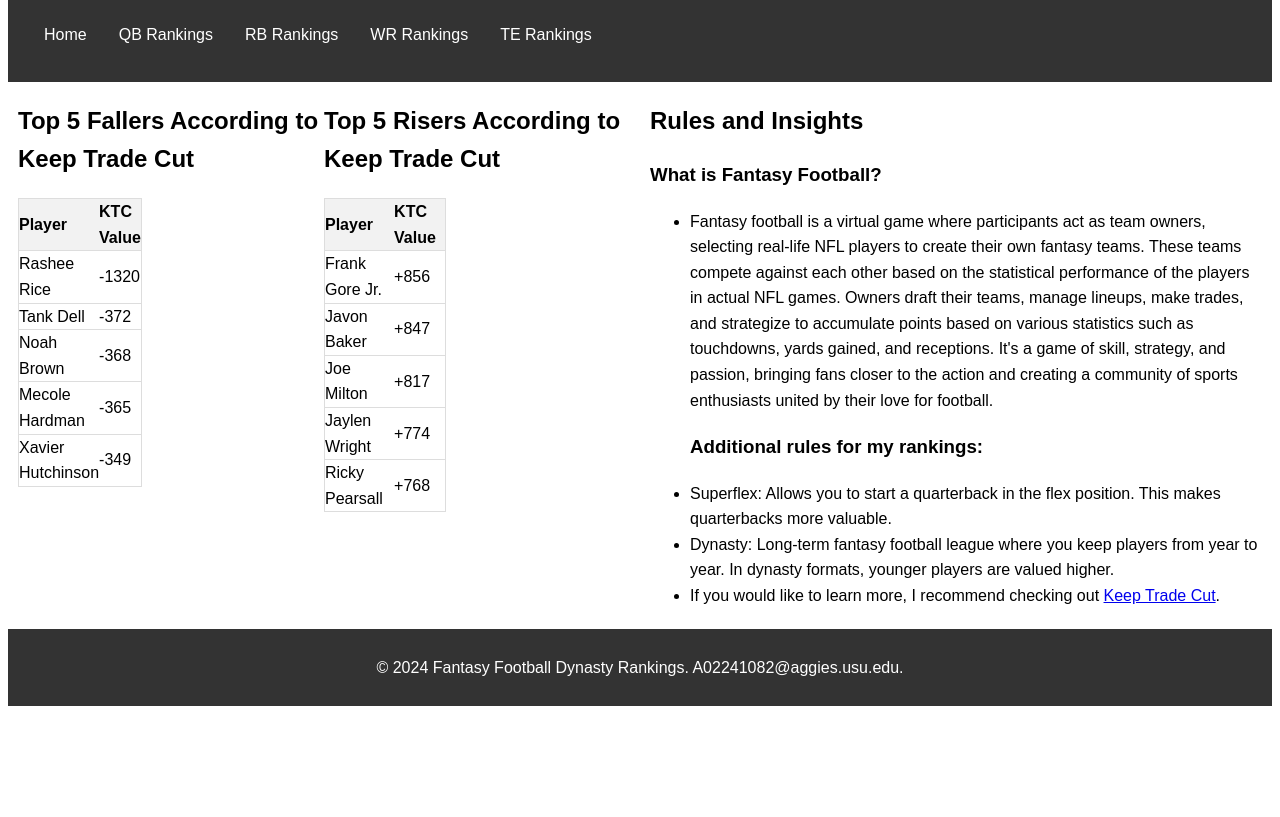
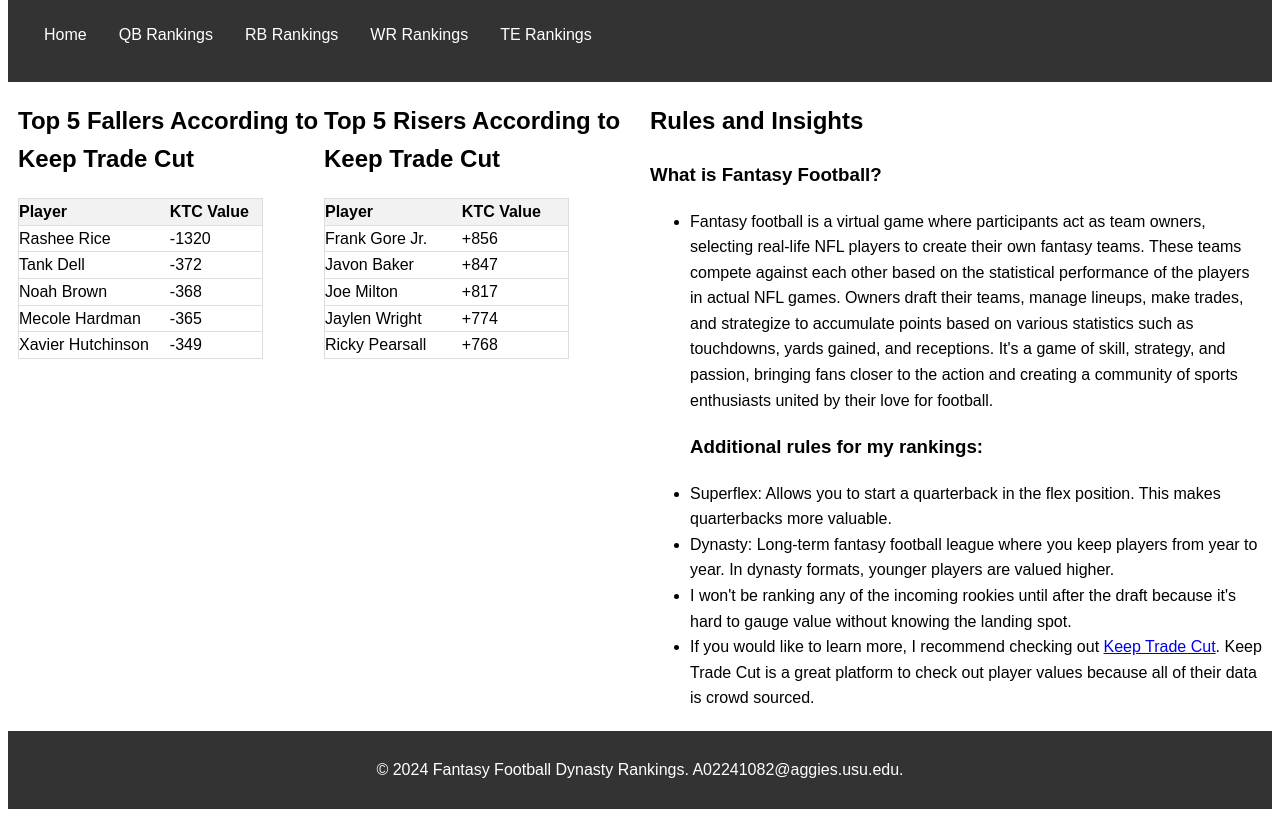
Before and after one commit to cjibson/cjibson.github.io, a plain HTML site: page project/index.html in a window 1280 px wide. Shown: the part 114-931 px from the top of the page. Before the commit the page ends 828 px from the top, so only its background shows below. Drawn offline with Linux system fonts and the light colour scheme.

Commit message:
adjust table

```diff
--- a/project/index.html
+++ b/project/index.html
@@ -48,7 +48,9 @@
                         <h3>Additional rules for my rankings:</h3>
                         <li>Superflex: Allows you to start a quarterback in the flex position. This makes quarterbacks more valuable.</li>
                         <li>Dynasty: Long-term fantasy football league where you keep players from year to year. In dynasty formats, younger players are valued higher.</li>
-                        <li>If you would like to learn more, I recommend checking out <a href="https://keeptradecut.com/fantasy-rankings">Keep Trade Cut</a>.</li>
+                        <li>I won't be ranking any of the incoming rookies until after the draft because it's hard to gauge value without knowing the landing spot.</li>
+                        <li>If you would like to learn more, I recommend checking out <a href="https://keeptradecut.com/fantasy-rankings">Keep Trade Cut</a>. Keep Trade Cut is a
+                            great platform to check out player values because all of their data is crowd sourced.</li>
                     </ul>
                 </div>
             </section>
--- a/project/styles.css
+++ b/project/styles.css
@@ -84,3 +84,25 @@ section {
     float: right;
     width: 50%; /* Adjust width as needed */
 }
+
+/* CSS for table styling */
+table {
+    width: 80%; /* Adjust as needed */
+    border-collapse: collapse;
+    border: 1px solid #ddd;
+    text-align: right;
+}
+
+th, td {
+    padding: 0px;
+    text-align: left;
+    border-bottom: 1px solid #ddd;
+}
+
+th {
+    background-color: #f2f2f2;
+}
+
+tr:hover {
+    background-color: #f2f2f2;
+}
```
